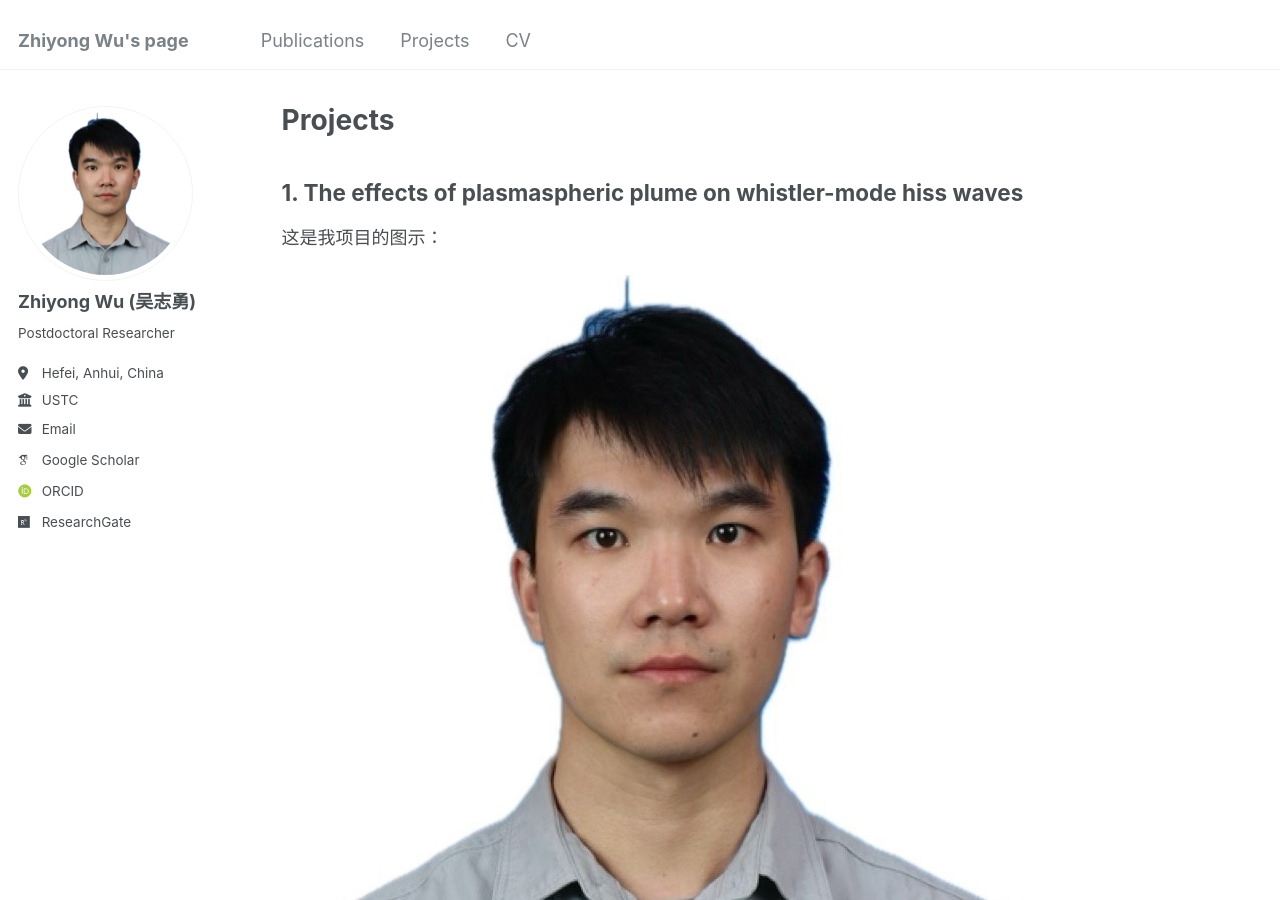
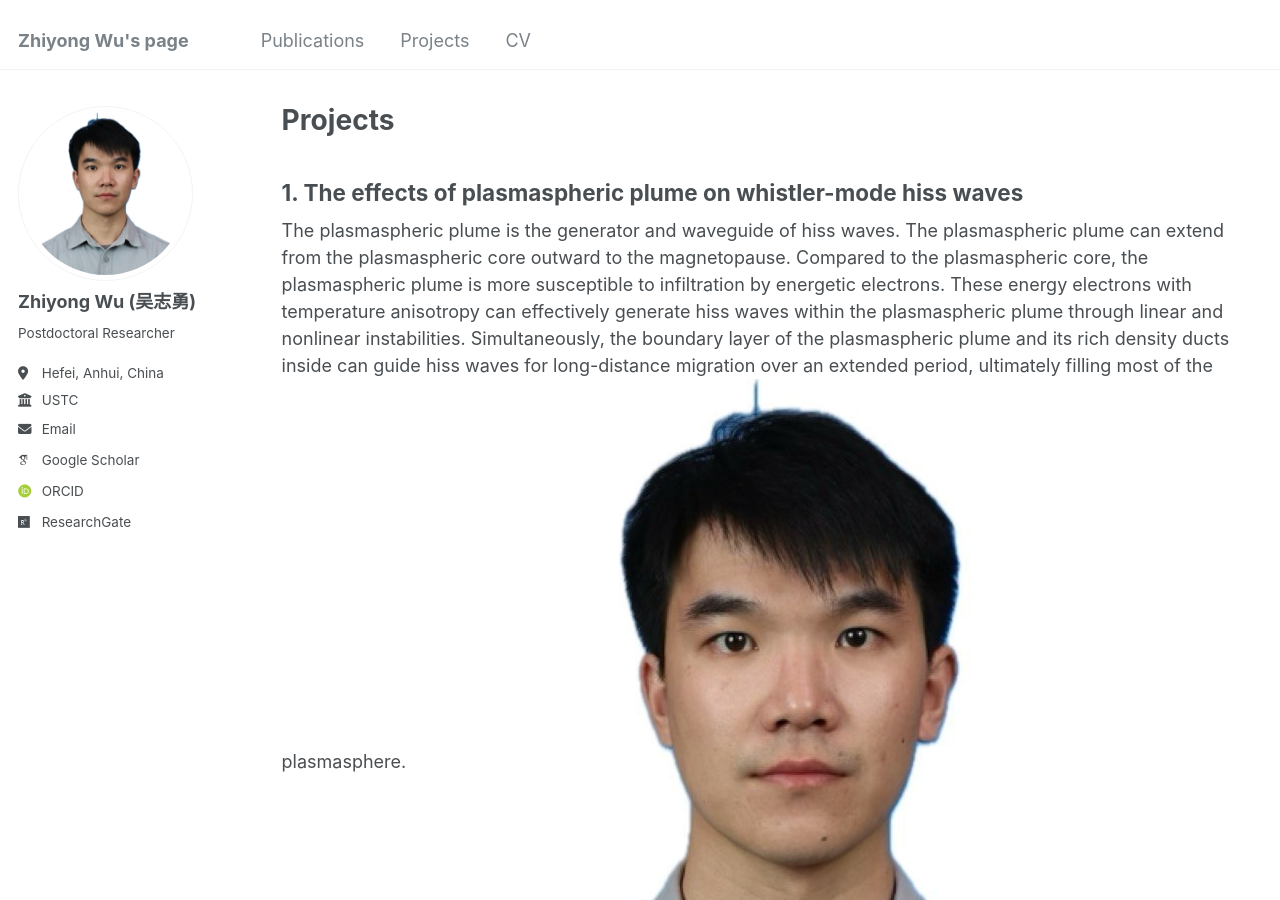
Before and after one commit to Z-Y-Wu/ZW-, a Jekyll site: the page built from _pages/projects.html, in a window 1280 px wide and 900 px high. Built offline with Jekyll 4.4.1, drawn with Linux system fonts in a browser that asks for light colours; some web fonts are replaced.

Commit message:
Update projects.html

```diff
--- a/_pages/projects.html
+++ b/_pages/projects.html
@@ -6,5 +6,8 @@ author_profile: true
 ---
 
 <h2>1. The effects of plasmaspheric plume on whistler-mode hiss waves</h2>
-<p>这是我项目的图示：</p>
+The plasmaspheric plume is the generator and waveguide of hiss waves. The plasmaspheric plume can extend from the plasmaspheric core outward to the magnetopause.
+Compared to the plasmaspheric core, the plasmaspheric plume is more susceptible to infiltration by energetic electrons. These energy electrons with temperature
+anisotropy can effectively generate hiss waves within the plasmaspheric plume through linear and nonlinear instabilities.
+Simultaneously, the boundary layer of the plasmaspheric plume and its rich density ducts inside can guide hiss waves for long-distance migration over an extended period, ultimately filling most of the plasmasphere.
 <img src="../images/person.jpg" alt="Project Image">
```
